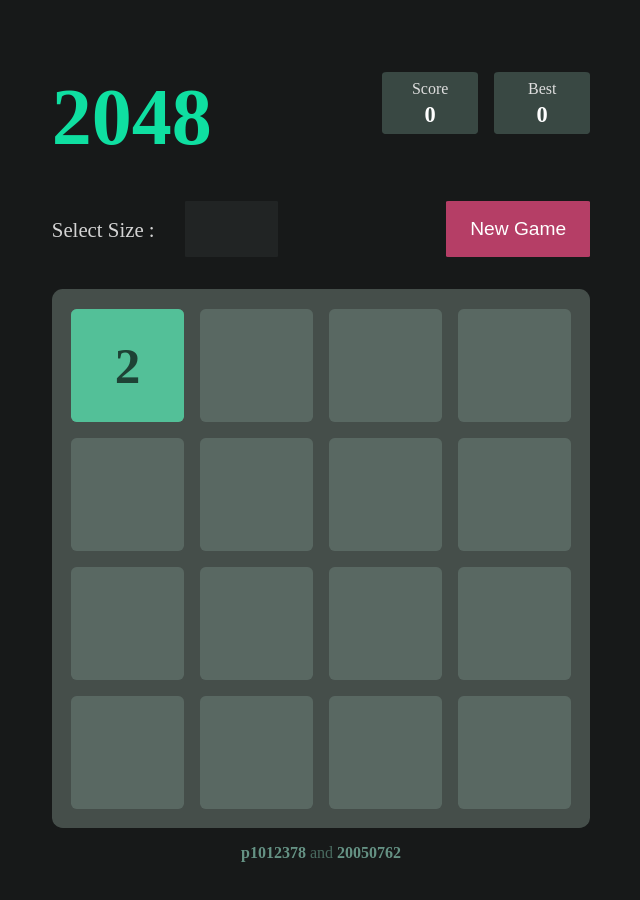
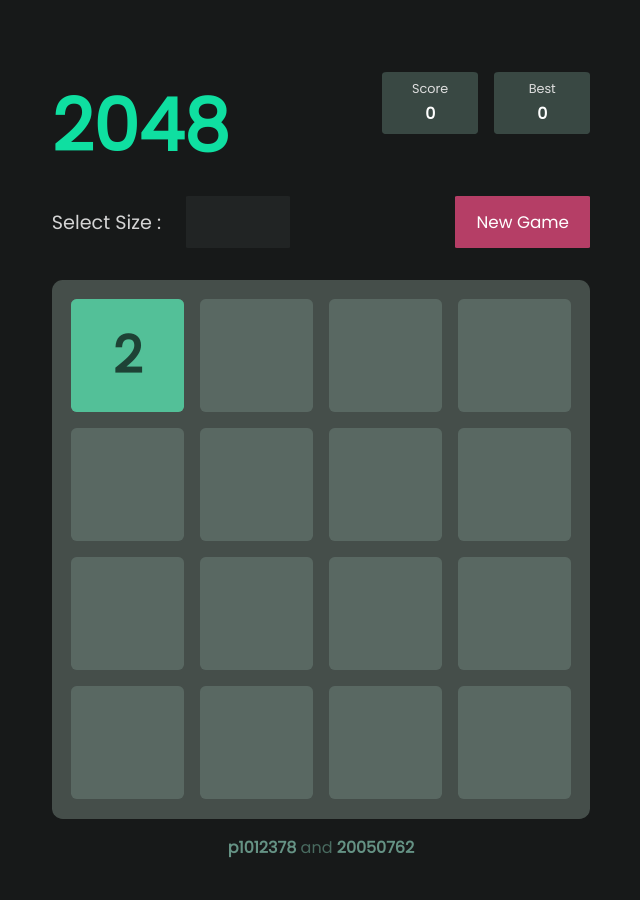
Before and after one commit to MihaiIon/Game_2048, a plain HTML site: page index.html in a window 1280 px wide. Shown: the whole page, without its empty margins (319-959 px from the left). Drawn offline with Linux system fonts and the light colour scheme.

Commit message:
Added new font

```diff
--- a/css/styles.css
+++ b/css/styles.css
@@ -8,8 +8,12 @@ body {
 	background-color: #171919;
 }
 
+div, h1, p, button, input, span {
+	font-family: 'Poppins', sans-serif;
+}
+
 .page {
-	padding: 4em 0;
+	padding-top: 4em;
 }
 
 .space-between {
@@ -21,7 +25,7 @@ body {
  * Header
  */
 .game--title {
-	font-size: 5em;
+	font-size: 4.5em;
 	color: #0fdfa1;
 	margin: 0;
 }
@@ -46,28 +50,29 @@ body {
 
 .game--stats-title,
 .game--stats-value {
+	font-size: 0.8em;
 	text-align: center;
 }
 
 .game--stats-value {
-	font-size: 1.4em;
+	font-size: 1em;
 	font-weight: bold;
 	color: white;
 	margin: 0.2em 0;
 }
 
 .game--controllers {
-	padding: 2.4em 0 2em 0em;
+	padding: 1em 0 2em 0em;
 }
 
 .game--controllers label {
-	font-size: 1.3em;
+	font-size: 1.2em;
 	color: #d4d4d4;
 }
 
 #game--size-input,
 #game--start-btn {
-	font-size: 1.2em;
+	font-size: 1.05em;
 	padding: 0.5em 1.2em;
 	border-radius: 2%;
 	outline: none;
--- a/index.html
+++ b/index.html
@@ -2,6 +2,7 @@
 <html>
 <head>
 	<title>Game :: 2048</title>
+	<link href="https://fonts.googleapis.com/css?family=Poppins" rel="stylesheet">
 	<link rel="stylesheet" type="text/css" href="css/styles.css"/>
 
 	<!-- Libraries -->
```
